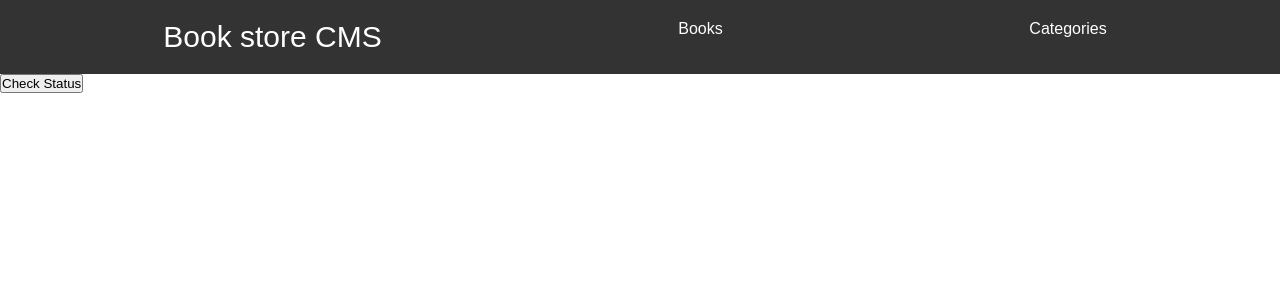
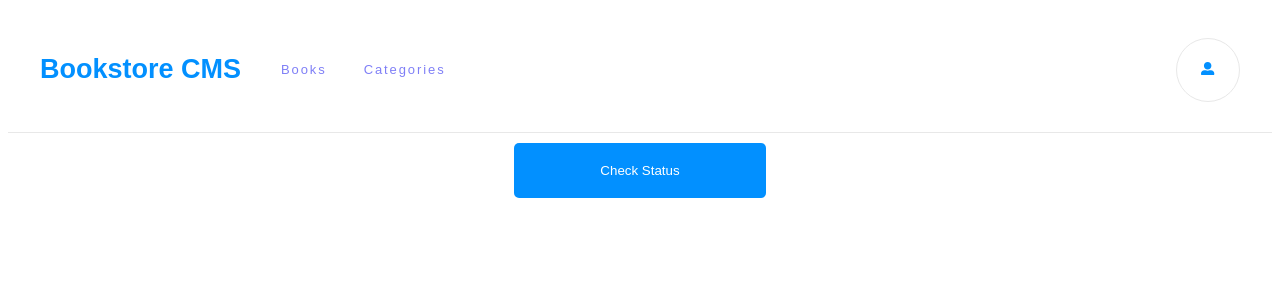
Before and after one commit to AbdifatahYasin1/Bookstore-react, a React (Create React App) app: page /categories in a window 1280 px wide. Shown: the top 300 px of the page. Built offline with nearby package versions, Linux system fonts and the light colour scheme.

Commit message:
Bookstore: styling

```diff
--- a/package.json
+++ b/package.json
@@ -3,13 +3,18 @@
   "version": "0.1.0",
   "private": true,
   "dependencies": {
+    "@fortawesome/fontawesome-svg-core": "^6.3.0",
+    "@fortawesome/free-solid-svg-icons": "^6.3.0",
+    "@fortawesome/react-fontawesome": "^0.2.0",
     "@reduxjs/toolkit": "^1.9.2",
     "@testing-library/jest-dom": "^5.16.5",
     "@testing-library/react": "^13.4.0",
     "@testing-library/user-event": "^13.5.0",
+    "antd": "^5.2.0",
     "prop-types": "^15.8.1",
     "react": "^18.2.0",
     "react-dom": "^18.2.0",
+    "react-icons": "^4.7.1",
     "react-redux": "^8.0.5",
     "react-router-dom": "^6.8.0",
     "react-scripts": "5.0.1",
--- a/src/App.css
+++ b/src/App.css
@@ -1,33 +1,287 @@
-* {
-  box-sizing: border-box;
-  margin: 0;
-  padding: 0;
+body {
+  display: block;
+  margin: 8px;
+  font-family: 'Montserrat', sans-serif;
+}
+
+.navigation {
+  display: flex;
+  justify-content: space-between;
+  align-items: center;
+  padding: 1.5rem 2rem;
+  border-bottom: 1px solid #e8e8e8;
 }
 
 .header {
-  background-color: #333;
-  padding: 20px;
   display: flex;
-  justify-content: space-around;
+  justify-content: space-between;
+  color: #0290ff;
+  font-size: 27px;
 }
 
-.header a {
+.navList {
+  display: flex;
+  flex-grow: 1;
+  list-style-type: none;
+  grid-gap: 29px;
+  gap: 37px;
+}
+
+.active-link {
+  opacity: 1;
+  color: #121212;
+}
+
+.nav-link {
+  opacity: 0.5;
+  font-family: 'Montserrat', sans-serif;
+  font-size: 0.813rem;
+  color: #121212;
+  letter-spacing: 1.9px;
+}
+
+a {
   text-decoration: none;
 }
 
-.header li {
-  list-style: none;
-  margin: 0 10px;
-  color: #fff;
+.icon-button {
+  cursor: pointer;
+  width: 4rem;
+  height: 4rem;
+  border-radius: 50%;
+  border: 1px solid #e8e8e8;
+  background-color: #fff;
+  color: #0290ff;
 }
 
-.header h1 {
-  color: #fff;
-  font-size: 30px;
-  font-weight: 400;
+.container {
+  padding: 4%;
 }
 
-body {
+.books {
   list-style-type: none;
-  font-family: Arial, Helvetica, sans-serif;
+  margin: 0;
+  padding: 0;
+  display: flex;
+  flex-direction: column;
+  grid-gap: 0.938rem;
+  gap: 0.938rem;
 }
+
+.book {
+  background-color: #fff;
+  border-radius: 4px;
+  border: 1px solid #e8e8e8;
+  padding: 2rem;
+}
+
+.content {
+  display: flex;
+  justify-content: space-between;
+}
+
+.info {
+  display: flex;
+  flex-direction: column;
+  width: 100%;
+}
+
+.title {
+  margin-top: 0.188rem;
+  font-size: 1.6rem;
+  letter-spacing: -0.2px;
+}
+
+.categories button {
+  background-color: #0290ff;
+  padding: 20px;
+  border-radius: 5px;
+  color: white;
+  border: none;
+  width: 20%;
+}
+
+.categories {
+  display: flex;
+  justify-content: center;
+  flex-direction: column;
+  align-items: center;
+  margin-top: 10px;
+}
+
+.category,
+.title {
+  font-weight: 700;
+  color: #121212;
+}
+
+.author {
+  font-size: 1.2rem;
+  font-weight: 300;
+  color: #4386bf;
+}
+
+.book-category {
+  font-family: 'Montserrat', sans-serif;
+  font-size: 1.2rem;
+  opacity: 0.5;
+}
+
+.action-buttons {
+  display: flex;
+  align-items: center;
+  margin-top: 1.313rem;
+}
+
+.button-outline {
+  font-family: 'Roboto Slab', serif;
+  background-color: transparent;
+  border: none;
+  color: #4386bf;
+  font-size: 1.2rem;
+  font-weight: 300;
+  align-items: center;
+  cursor: pointer;
+}
+
+.vertical-divider {
+  width: 0.125rem;
+  height: 1.5rem;
+  background-color: #e8e8e8;
+  margin: 0 1rem;
+}
+
+.progress-container {
+  display: flex;
+  align-items: center;
+}
+
+.progress {
+  margin: 20px;
+}
+
+.completed,
+.percent-complete {
+  width: 2.938rem;
+  height: 2.438rem;
+  margin: 0.063rem 7.063rem 0 0.688rem;
+  font-family: 'Montserrat', sans-serif;
+  font-size: 2rem;
+  font-weight: normal;
+  font-stretch: normal;
+  font-style: normal;
+  line-height: normal;
+  letter-spacing: normal;
+}
+
+.percent-complete {
+  font-size: 2rem;
+}
+
+.completed {
+  font-size: 0.875rem;
+  opacity: 0.5;
+}
+
+.progress-divider {
+  width: 0.125rem;
+  height: 4.375rem;
+  margin: 0 3.688rem 0 4.938rem;
+  background-color: #e8e8e8;
+}
+
+.current-chapter-container {
+  display: flex;
+  flex-direction: column;
+  grid-gap: 20px;
+  gap: 20px;
+  width: 14rem;
+}
+
+.current-chapter,
+.current-chapter-label {
+  font-family: 'Roboto Slab', serif;
+  font-weight: 300;
+  color: #121212;
+}
+
+.current-chapter-label {
+  font-size: 1.2rem;
+  opacity: 0.5;
+}
+
+.current-chapter {
+  margin-top: 0.438rem;
+  font-size: 1.3rem;
+  letter-spacing: -0.4px;
+}
+
+.btn-primary {
+  cursor: pointer;
+  border: none;
+  background-color: #0290ff;
+  border-radius: 3px;
+  padding: 8px 24px;
+  font-family: 'Roboto Slab', serif;
+  font-weight: normal;
+  color: #fff;
+  letter-spacing: 0.6px;
+}
+
+.horizontal {
+  width: 100%;
+  height: 1px;
+  background-color: #e8e8e8;
+  margin: 2rem 0;
+}
+
+.form-title,
+.input {
+  font-family: 'Montserrat', sans-serif;
+}
+
+.form-title {
+  font-size: 1.25rem;
+  font-weight: 700;
+  letter-spacing: -0.18px;
+  color: #888;
+}
+
+.add-form {
+  margin-top: 20px;
+  display: flex;
+  grid-gap: 32px;
+  gap: 10px;
+}
+
+.title-input {
+  width: 50%;
+}
+
+.input {
+  padding: 12px;
+  border-radius: 4px;
+  border: 1px solid #e8e8e8;
+  background-color: #fff;
+  font-size: 1rem;
+  letter-spacing: -0.15px;
+  color: #121212;
+}
+
+.category-input {
+  width: 30%;
+}
+
+.primary-button-big {
+  cursor: pointer;
+  width: 20%;
+  padding: 12px;
+  border-radius: 3px;
+  background-color: #0290ff;
+  border: none;
+  letter-spacing: 0.5px;
+  color: #fff;
+  font-size: 0.813rem;
+  font-weight: 700;
+  font-family: 'Roboto Slab', serif;
+}
--- a/src/components/Bookitems.js
+++ b/src/components/Bookitems.js
@@ -10,7 +10,7 @@ const Bookitems = () => {
     dispatch(displayBooks());
   }, []);
   return (
-    <div className="book-items">
+    <ul className="books">
       {books.map((book) => (
         <Books
           key={book.item_id}
@@ -20,7 +20,7 @@ const Bookitems = () => {
           category={book.category}
         />
       ))}
-    </div>
+    </ul>
   );
 };
 
--- a/src/components/Books.js
+++ b/src/components/Books.js
@@ -1,31 +1,85 @@
 import { PropTypes } from 'prop-types';
 import { useDispatch } from 'react-redux';
+import { Progress } from 'antd';
 import { removeBook } from '../redux/books/books';
 
 const Books = ({
   id, title, author, category,
 }) => {
+  const percent = Math.floor((Math.random() * 99) + 1);
+  const chapter = Math.floor((Math.random() * 25) + 1);
   const dispatch = useDispatch();
   const removeHandler = () => {
     dispatch(removeBook(id));
   };
   return (
     <li>
-
+      <div className="book">
+        <div className="content">
+          <div className="info">
             <h4 className="category">{category}</h4>
             <h2 className="title">{title}</h2>
             <h6 className="author">{author}</h6>
-
+            <div className="action-buttons">
+              <button className="button-outline" type="button">
+                Comments
+              </button>
+              <div className="vertical-divider" />
               <button
                 className="button-outline"
                 type="button"
                 onClick={removeHandler}
               >
                 Remove
+              </button>
+              <div className="vertical-divider" />
+              <button className="button-outline" type="button">
+                Edit
+              </button>
+            </div>
+          </div>
+          <div className="progress-container">
+            <div className="progress">
+              <Progress
+                type="circle"
+                width={100}
+                format={() => ''}
+                strokeWidth={10}
+                strokeColor={{
+                  '0%': '#0291ff84',
+                  '100%': '#0290ff',
+                }}
+                trailColor="#e8e8e8"
+                percent={percent}
+              />
+            </div>
+            <div className="progress-stat">
+              <p className="percent-complete">
+                {percent}
+                %
+              </p>
+              <p className="completed">Completed</p>
+            </div>
+            <div className="progress-divider" />
+            <div className="current-chapter-container">
+              <div>
+                <p className="current-chapter-label">CURRENT CHAPTER</p>
+                <p className="current-chapter">
+                  Chapter
+                  {chapter}
+                </p>
+              </div>
+              <div>
+                <button className="btn-primary" type="button">
+                  UPDATE PROGRESS
+                </button>
+              </div>
+            </div>
+          </div>
+        </div>
+      </div>
+    </li>
 
-      </button>
-
-    </li>
   );
 };
 
--- a/src/components/Categories.js
+++ b/src/components/Categories.js
@@ -17,7 +17,7 @@ const CategoriesFunc = () => {
       <button type="button" onClick={handleCheckStatus}>
         Check Status
       </button>
-      <p>{state}</p>
+      <p className="under">{state}</p>
     </div>
 
   );
--- a/src/components/Conatiner.js
+++ b/src/components/Conatiner.js
@@ -5,7 +5,9 @@ import Form from './Form';
 const container = () => (
   <div className="container">
     <div>
+
       <Bookitems />
+      <div className="horizontal" />
       <Form />
     </div>
   </div>
--- a/src/components/Form.js
+++ b/src/components/Form.js
@@ -28,21 +28,21 @@ const Form = () => {
       <form className="add-form" onSubmit={submitHandler}>
         <input
           className="input title-input"
-          placeholder="Book title"
+          placeholder="Book Title"
           required
           onChange={(e) => setTitle(e.target.value)}
           value={title}
         />
         <input
           className="input title-input"
-          placeholder="Book author"
+          placeholder="Author"
           required
           onChange={(e) => setAuthor(e.target.value)}
           value={author}
         />
         <input
           className="input title-input"
-          placeholder="Book generated"
+          placeholder="Generate Book Category"
           required
           onChange={(e) => setGenre(e.target.value)}
           value={category}
@@ -51,6 +51,7 @@ const Form = () => {
           ADD BOOK
         </button>
       </form>
+
     </section>
   );
 };
--- a/src/components/Header.js
+++ b/src/components/Header.js
@@ -1,13 +1,27 @@
-import React from 'react';
-import { Link } from 'react-router-dom';
+import { NavLink } from 'react-router-dom';
+import { FaUserAlt } from 'react-icons/fa';
 
-const Header = () => (
-  <div className="header">
-    <h1>Book store CMS</h1>
-
-    <li className="li"><Link to="/" style={{ color: 'white' }}>Books</Link></li>
-    <li className="li"><Link to="/categories" style={{ color: 'white' }}>Categories</Link></li>
-  </div>
-);
-
+const Header = () => {
+  const links = [
+    { id: 1, path: '/', text: 'Books' },
+    { id: 2, path: '/categories', text: 'Categories' },
+  ];
+  return (
+    <nav className="navigation">
+      <h1 className="header">Bookstore CMS</h1>
+      <ul className="navList">
+        {links.map((link) => (
+          <li key={link.id} className="nav-link">
+            <NavLink to={link.path}>{link.text}</NavLink>
+          </li>
+        ))}
+      </ul>
+      <button className="icon-button" type="button">
+        <span className="material-icons primary-color">
+          <FaUserAlt />
+        </span>
+      </button>
+    </nav>
+  );
+};
 export default Header;
```
Also changed, not shown: 1 other file (tests, documents, lock files or other folders). Lines whose indentation alone changed are shown as unchanged.
